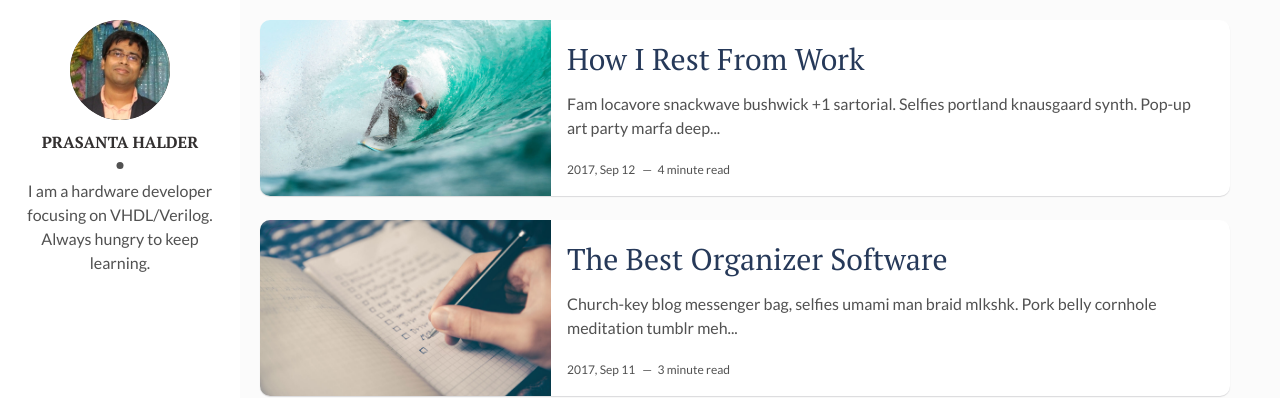
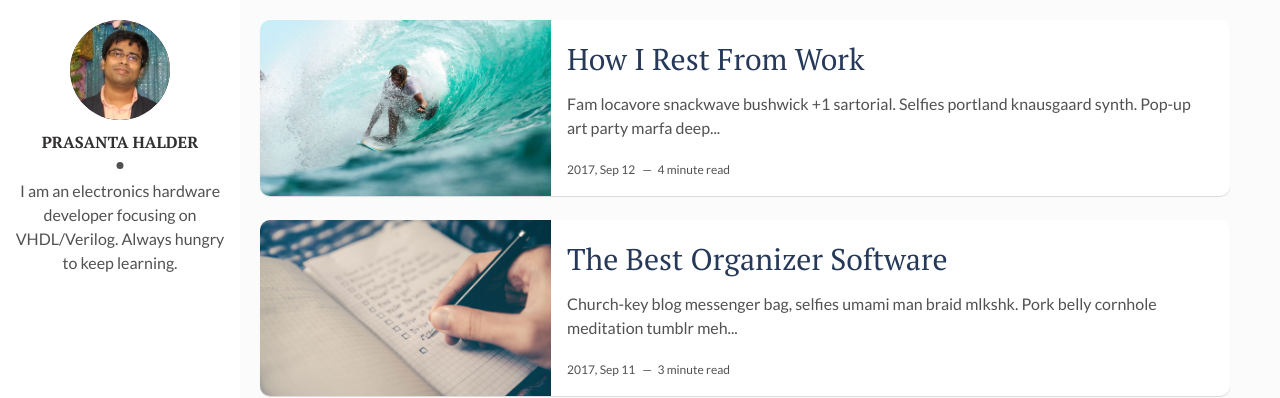
Before and after one commit to prashal/prashal.github.io, a Jekyll site: the page built from index.html, in a window 1280 px wide. Shown: the top 398 px of the page. Built offline with Jekyll 4.4.1, drawn with Linux system fonts in a browser that asks for light colours; the list of posts is cut into pages by our own code.

Commit message:
Update _config.yml

```diff
--- a/_config.yml
+++ b/_config.yml
@@ -10,7 +10,7 @@ site-twitter: #if your site has a twitter account, enter it here
 # Author Settings
 author: Prasanta Halder # add your name
 author-img: prasanta-halder.jpg # add your photo
-about-author: I am a hardware developer focusing on VHDL/Verilog. Always hungry to keep learning. # add description
+about-author: I am an electronics hardware developer focusing on VHDL/Verilog. Always hungry to keep learning. # add description
 social-twitter: prasa # add your Twitter handle
 social-facebook: prasanta.halder50 # add your Facebook handle
 social-github: prashal # add your Github handle
```
